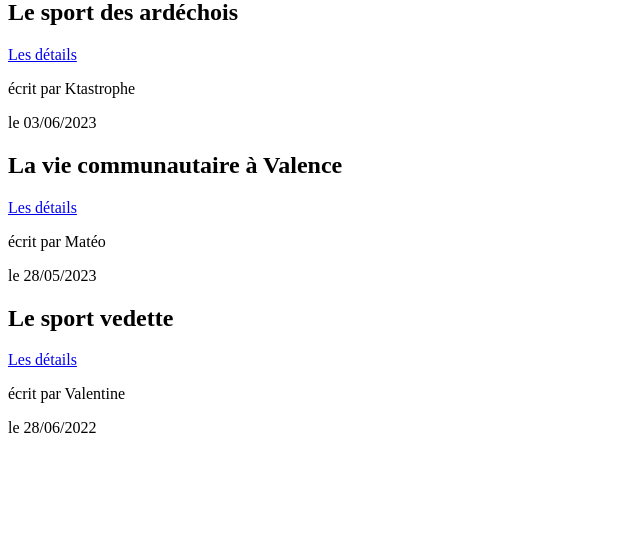
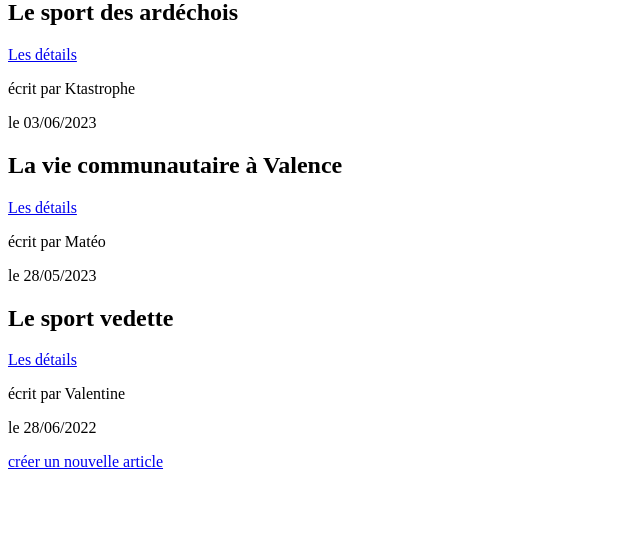
Before and after one commit to aflori/PHP-blog, a PHP site: page / in a window 1280 px wide. Shown: the part 81-636 px from the top of the page, without its empty margins (0-640 px from the left). Run offline with PHP 8.4, Linux system fonts and the light colour scheme; data comes from the database, SQL or seed files in the repository.

Commit message:
create "create article button" on home page

```diff
--- a/ressources/views/home.tpl.php
+++ b/ressources/views/home.tpl.php
@@ -21,6 +21,11 @@
             le <?= $article['le'] ?>
         </p>
     </article>
-<?php endforeach ?>
+    <?php endforeach ?>
+<section>
+    <a href="http://blog.local/?action=blogPostCreate">
+        créer un nouvelle article
+    </a>
+</section>
 
 </section>
```
